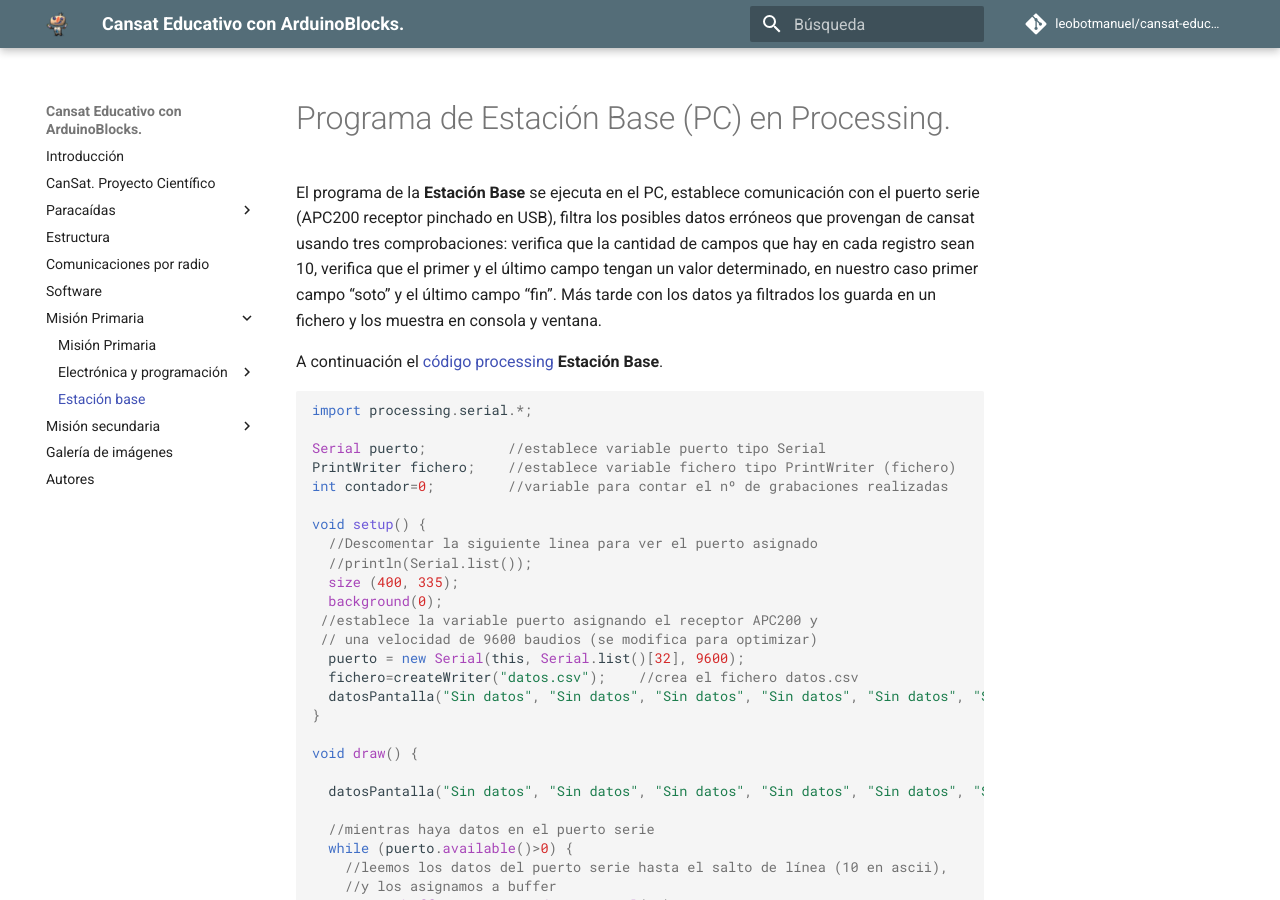
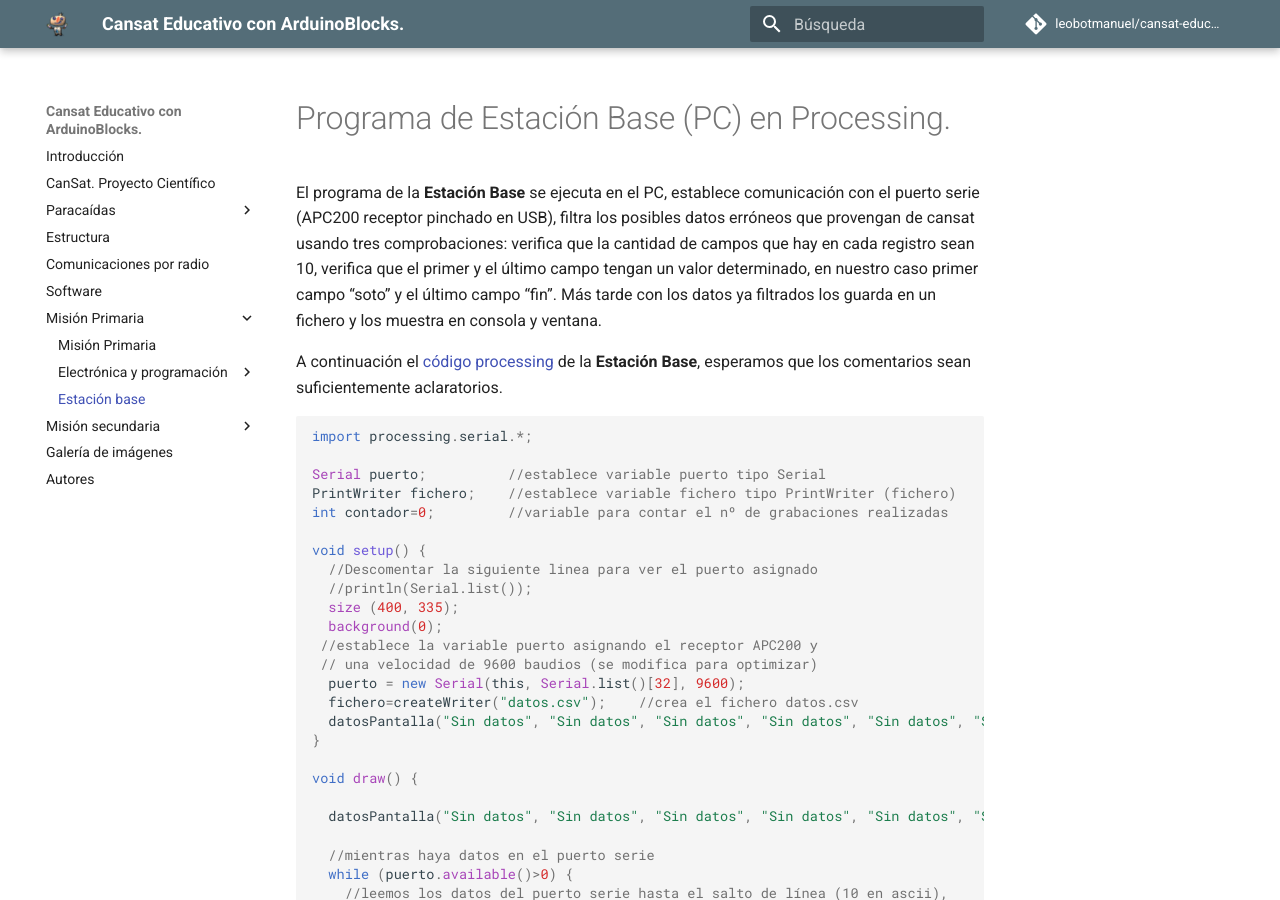
Before and after one commit to leobotmanuel/cansat-educativo, an MkDocs documentation site: the page built from docs/misionPrimaria/estacionBase/estacionBase.md, in a window 1280 px wide and 900 px high. Built offline with MkDocs 1.6.1 and Material for MkDocs 9.7.7, drawn with Linux system fonts in a browser that asks for light colours; comment, search, counter and statistics services are not loaded.

Commit message:
estacion base

````diff
--- a/docs/misionPrimaria/estacionBase/estacionBase.md
+++ b/docs/misionPrimaria/estacionBase/estacionBase.md
@@ -1,7 +1,7 @@
 # Programa de Estación Base (PC) en Processing.
 El programa de la **Estación Base** se ejecuta en el PC, establece comunicación con el puerto serie (APC200 receptor pinchado en USB), filtra los posibles datos erróneos que provengan de cansat usando tres comprobaciones: verifica que la cantidad de campos que hay en cada registro sean 10, verifica que el primer y el último campo tengan un valor determinado, en nuestro caso primer campo “soto” y el último campo “fin”. Más tarde con los datos ya filtrados los guarda en un fichero y los muestra en consola y ventana.
 
-A continuación el [código processing](https://drive.google.com/file/d/1h5Gw03SzC58vAIHrscAUBQ4DusNBqbN4/view) **Estación Base**.
+A continuación el [código processing](https://drive.google.com/file/d/1h5Gw03SzC58vAIHrscAUBQ4DusNBqbN4/view) de la **Estación Base**, esperamos que los comentarios sean suficientemente aclaratorios.
 
 ```arduino
 import processing.serial.*;
````
